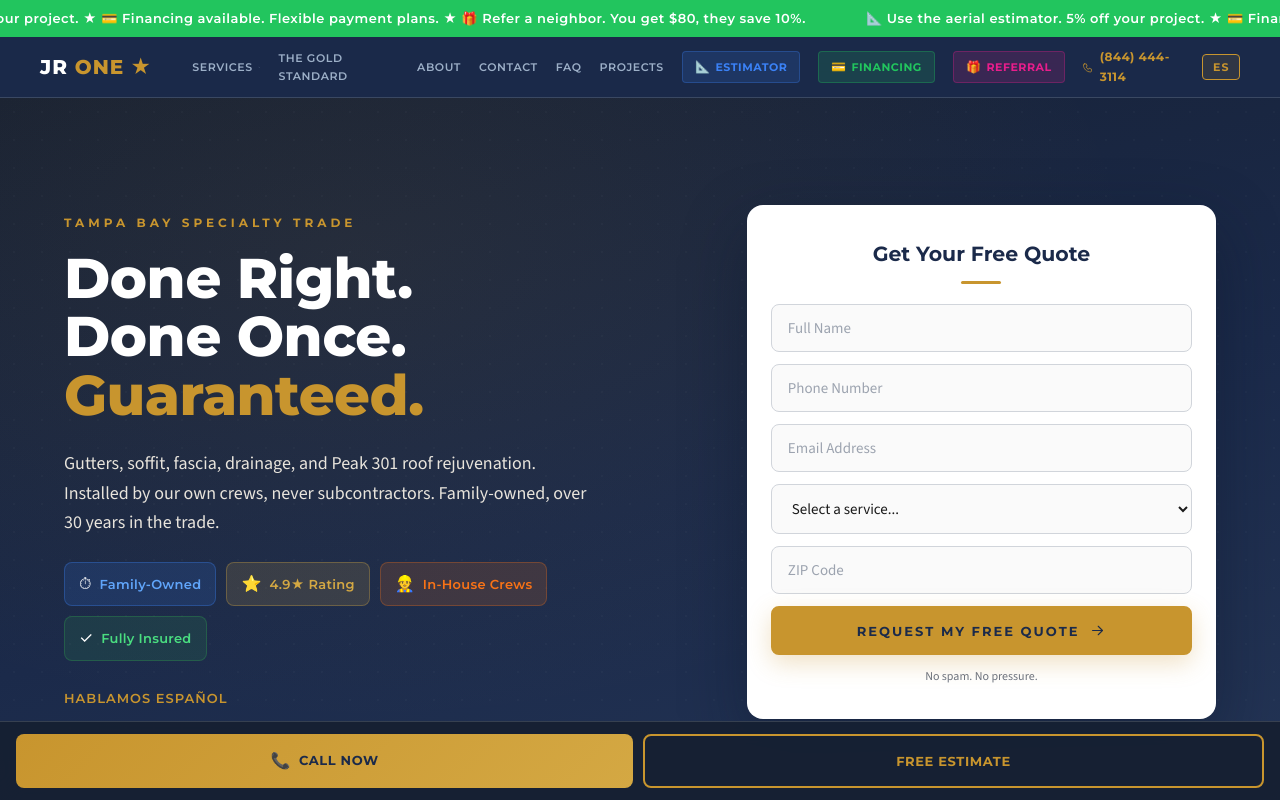
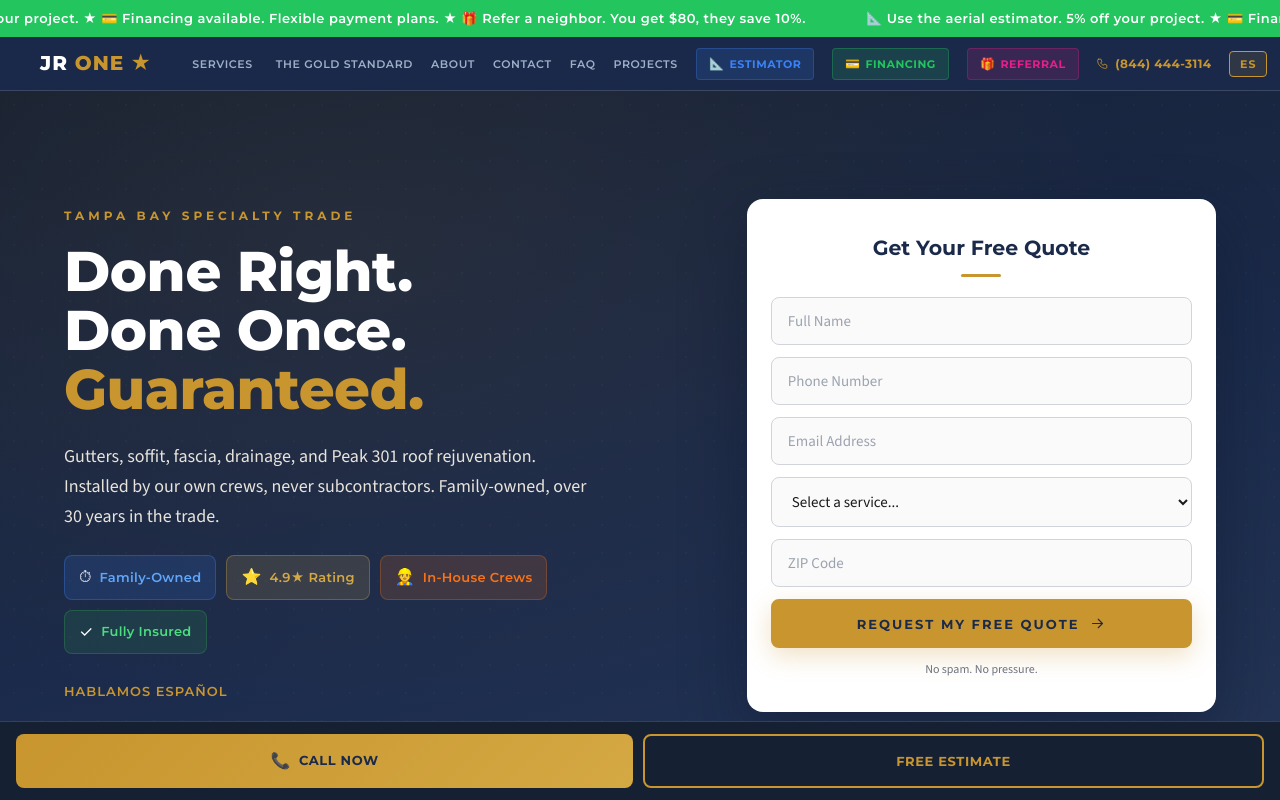
Before and after one commit to popeyejjvv/jr-one-website, a Next.js app: page / in a window 1280 px wide. Shown: the top 800 px of the page. Built offline with nearby package versions, Linux system fonts and the light colour scheme.

Commit message:
Nav: nowrap on every desktop nav link, phone, feature tab so nothing stacks
Co-Authored-By: claude-flow <ruv@ruv.net>

```diff
--- a/components/SiteNav.jsx
+++ b/components/SiteNav.jsx
@@ -211,6 +211,7 @@ export default function SiteNav({ promoBanner }) {
                   color: "var(--jr-muted-on-dark)",
                   letterSpacing: "0.6px",
                   textTransform: "uppercase",
+                  whiteSpace: "nowrap",
                   transition: "color var(--jr-dur-fast) var(--jr-ease-out)",
                 }}
                 onMouseOver={(e) => (e.currentTarget.style.color = "var(--jr-gold)")}
@@ -241,6 +242,7 @@ export default function SiteNav({ promoBanner }) {
                     letterSpacing: "0.5px",
                     border: `1px solid ${meta.border}`,
                     textTransform: "uppercase",
+                    whiteSpace: "nowrap",
                   }}
                 >
                   <span aria-hidden style={{ fontSize: 12 }}>{meta.emoji}</span>
@@ -260,6 +262,8 @@ export default function SiteNav({ promoBanner }) {
                 fontWeight: 700,
                 color: "var(--jr-gold)",
                 letterSpacing: "0.4px",
+                whiteSpace: "nowrap",
+                flexShrink: 0,
               }}
             >
               <PhoneIcon size={13} />
```
